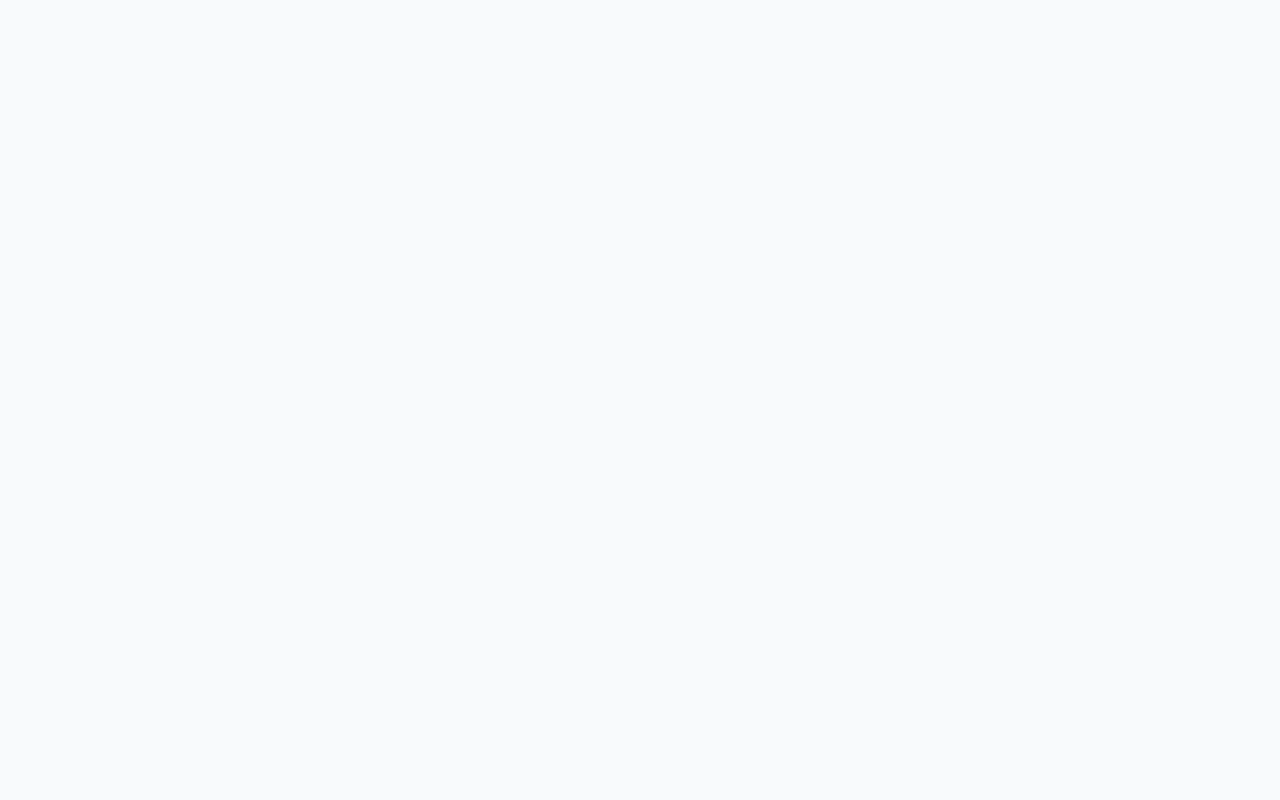
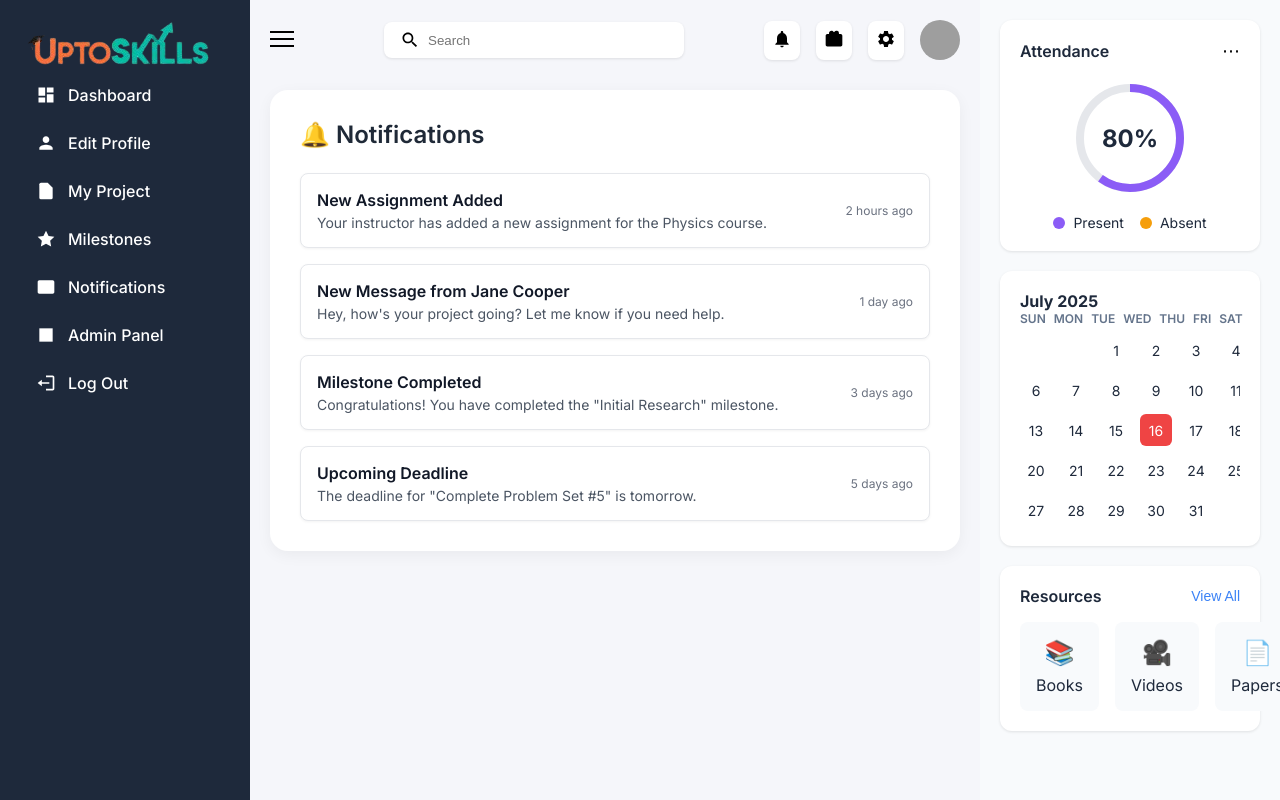
Before and after one commit to rajkumaron24/Uptoskills-student-dashboard, a React (Create React App) app: page /notifications in a window 1280 px wide. Before the commit this address had no page. Built offline with nearby package versions, Linux system fonts and the light colour scheme; grey boxes are pictures that could not be loaded.

Commit message:
changes in notification done

```diff
--- a/src/App.js
+++ b/src/App.js
@@ -1,18 +1,18 @@
-import React from 'react';
-import { BrowserRouter as Router, Routes, Route } from 'react-router-dom';
+import { Route, BrowserRouter as Router, Routes } from 'react-router-dom';
+import AssignmentsSection from './components/dashboard/AssignmentsSection';
+import BottomProfileMessages from './components/dashboard/BottomProfileMessages';
+import ChartSection from './components/dashboard/ChartSection';
+import Header from './components/dashboard/Header';
+import NoticeBoard from './components/dashboard/NoticeBoard';
+import RightSidebar from './components/dashboard/RightSidebar';
+import Sidebar from './components/dashboard/Sidebar';
+import StatsGrid from './components/dashboard/StatsGrid';
+import WelcomeSection from './components/dashboard/WelcomeSection';
+import EditProfilePage from './components/EditProfile/EditProfilePage';
+import MilestonePage from './components/milestonesPage/milestonePage';
+import MyProjects from './components/myProjects/MyProjects';
+import NotificationsPage from './components/Notifications/NotificationsPage';
 import './styles.css';
-import Sidebar from './components/dashboard/Sidebar';
-import Header from './components/dashboard/Header';
-import WelcomeSection from './components/dashboard/WelcomeSection';
-import StatsGrid from './components/dashboard/StatsGrid';
-import NoticeBoard from './components/dashboard/NoticeBoard';
-import ChartSection from './components/dashboard/ChartSection';
-import AssignmentsSection from './components/dashboard/AssignmentsSection';
-import RightSidebar from './components/dashboard/RightSidebar';
-import BottomProfileMessages from './components/dashboard/BottomProfileMessages';
-import EditProfilePage from './components/EditProfile/EditProfilePage';
-import MyProjects from './components/myProjects/MyProjects';
-import MilestonePage from './components/milestonesPage/milestonePage';
 
 import { useState } from 'react';
 
@@ -50,6 +50,7 @@ function App() {
         <Route path="/edit-profile" element={<EditProfilePage />} />
         <Route path="/my-project" element={<MyProjects />} />
         <Route path="/milestones" element={<MilestonePage />} />
+        <Route path="/notifications" element={<NotificationsPage />} />
       </Routes>
     </Router>
   );
--- /dev/null
+++ b/src/components/Notifications/NotificationsPage.css
@@ -0,0 +1,56 @@
+
+
+.notifications-main-title {
+  font-size: 24px;
+  font-weight: 600;
+  color: #1f2937;
+  margin-bottom: 24px;
+}
+
+.notifications-list {
+  display: flex;
+  flex-direction: column;
+  gap: 16px;
+}
+
+.notification-item {
+  background-color: #ffffff;
+  border: 1px solid #e5e7eb;
+  border-radius: 8px;
+  padding: 16px;
+  display: flex;
+  justify-content: space-between;
+  align-items: center;
+  box-shadow: 0 1px 3px rgba(0, 0, 0, 0.05);
+  transition: box-shadow 0.2s ease-in-out;
+}
+
+.notification-item:hover {
+  box-shadow: 0 4px 8px rgba(0, 0, 0, 0.08);
+}
+
+.notification-content {
+  display: flex;
+  flex-direction: column;
+}
+
+.notification-title {
+  font-size: 16px;
+  font-weight: 600;
+  color: #111827;
+  margin: 0 0 4px 0;
+}
+
+.notification-message {
+  font-size: 14px;
+  color: #4b5563;
+  margin: 0;
+}
+
+.notification-time {
+  font-size: 12px;
+  color: #6b7280;
+  white-space: nowrap;
+  margin-left: 16px;
+  flex-shrink: 0;
+}
--- /dev/null
+++ b/src/components/Notifications/NotificationsPage.js
@@ -0,0 +1,78 @@
+import { useState } from 'react';
+import './NotificationsPage.css';
+
+// Imports file
+import Header from '../dashboard/Header';
+import RightSidebar from '../dashboard/RightSidebar';
+import Sidebar from '../dashboard/Sidebar';
+
+// Sample data for the notifications
+const notificationsData = [
+  {
+    id: 1,
+    title: 'New Assignment Added',
+    message: 'Your instructor has added a new assignment for the Physics course.',
+    time: '2 hours ago'
+  },
+  {
+    id: 2,
+    title: 'New Message from Jane Cooper',
+    message: "Hey, how's your project going? Let me know if you need help.",
+    time: '1 day ago'
+  },
+  {
+    id: 3,
+    title: 'Milestone Completed',
+    message: 'Congratulations! You have completed the "Initial Research" milestone.',
+    time: '3 days ago'
+  },
+  {
+    id: 4,
+    title: 'Upcoming Deadline',
+    message: 'The deadline for "Complete Problem Set #5" is tomorrow.',
+    time: '5 days ago'
+  },
+];
+
+const NotificationsPage = () => {
+
+  const [isSidebarVisible, setIsSidebarVisible] = useState(true);
+
+  const toggleSidebar = () => {
+    setIsSidebarVisible((prev) => !prev);
+  };
+
+  return (
+
+    <div className="dashboard-container">
+      {isSidebarVisible && <Sidebar isSidebarVisible={isSidebarVisible} />}
+      <div className={`main-content${isSidebarVisible ? '' : ' full-width'}`}>
+        <Header toggleSidebar={toggleSidebar} />
+
+        {/* content in notification page */}
+        <div className="page-card">
+          <h2 className="notifications-main-title">🔔 Notifications</h2>
+          <div className="notifications-list">
+
+            {notificationsData.map((notification) => (
+              <div className="notification-item" key={notification.id}>
+
+                <div className="notification-content">
+                  <h3 className="notification-title">{notification.title}</h3>
+                  <p className="notification-message">{notification.message}</p>
+                </div>
+                <span className="notification-time">{notification.time}</span>
+              </div>
+            ))}
+          </div>
+        </div>
+
+      </div>
+      <RightSidebar />
+    </div>
+  );
+};
+
+
+
+export default NotificationsPage;
--- a/src/components/dashboard/Sidebar.js
+++ b/src/components/dashboard/Sidebar.js
@@ -1,7 +1,9 @@
-import React, { useState } from 'react';
+import React from 'react';
 
 function Sidebar({ isSidebarVisible }) {
   const [activeItem, setActiveItem] = React.useState(null);
+  //adding location
+  // const location=useLocation();
 
   const handleNavClick = (item, path) => {
     setActiveItem(item);
@@ -65,12 +67,22 @@ function Sidebar({ isSidebarVisible }) {
           </svg>
           {'Milestones'}
         </div>
-        <div className="nav-item" style={getNavItemStyle('message')}>
+
+
+        {/* notification updating */}
+        <div className="nav-item" style={getNavItemStyle('notifications')}
+         onClick={()=>handleNavClick('notifications','/notifications')}
+         >
           <svg width="20" height="20" viewBox="0 0 24 24" fill="currentColor">
             <path d="M20 4H4c-1.1 0-1.99.9-1.99 2L2 18c0 1.1.9 2 2 2h16c1.1 0 2-.9 2-2V6c0-1.1-.9-2-2-2z" />
           </svg>
           {'Notifications'}
         </div>
+
+
+
+
+
         <div
           className="nav-item"
           style={getNavItemStyle('admin-panel')}
```
